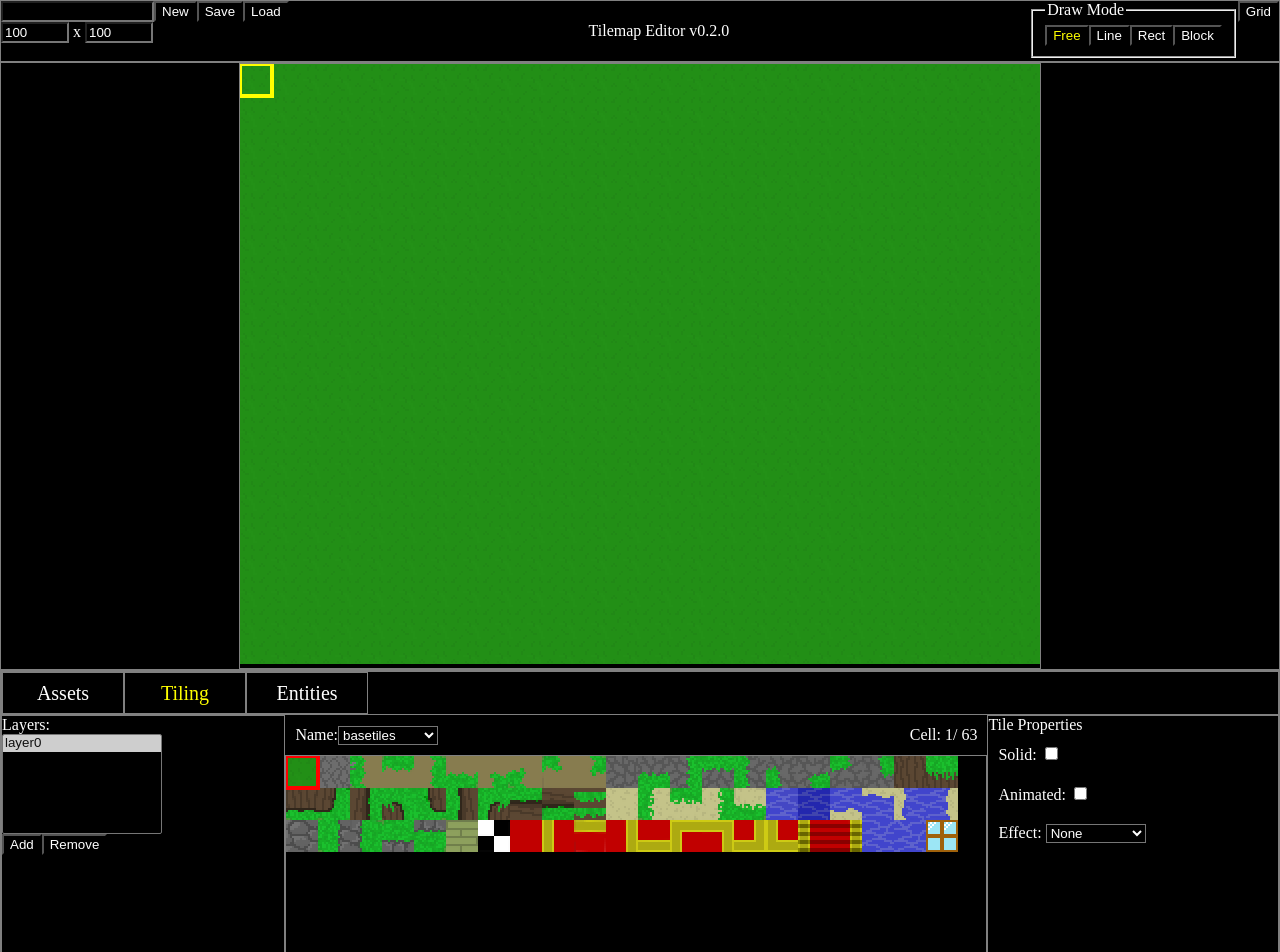
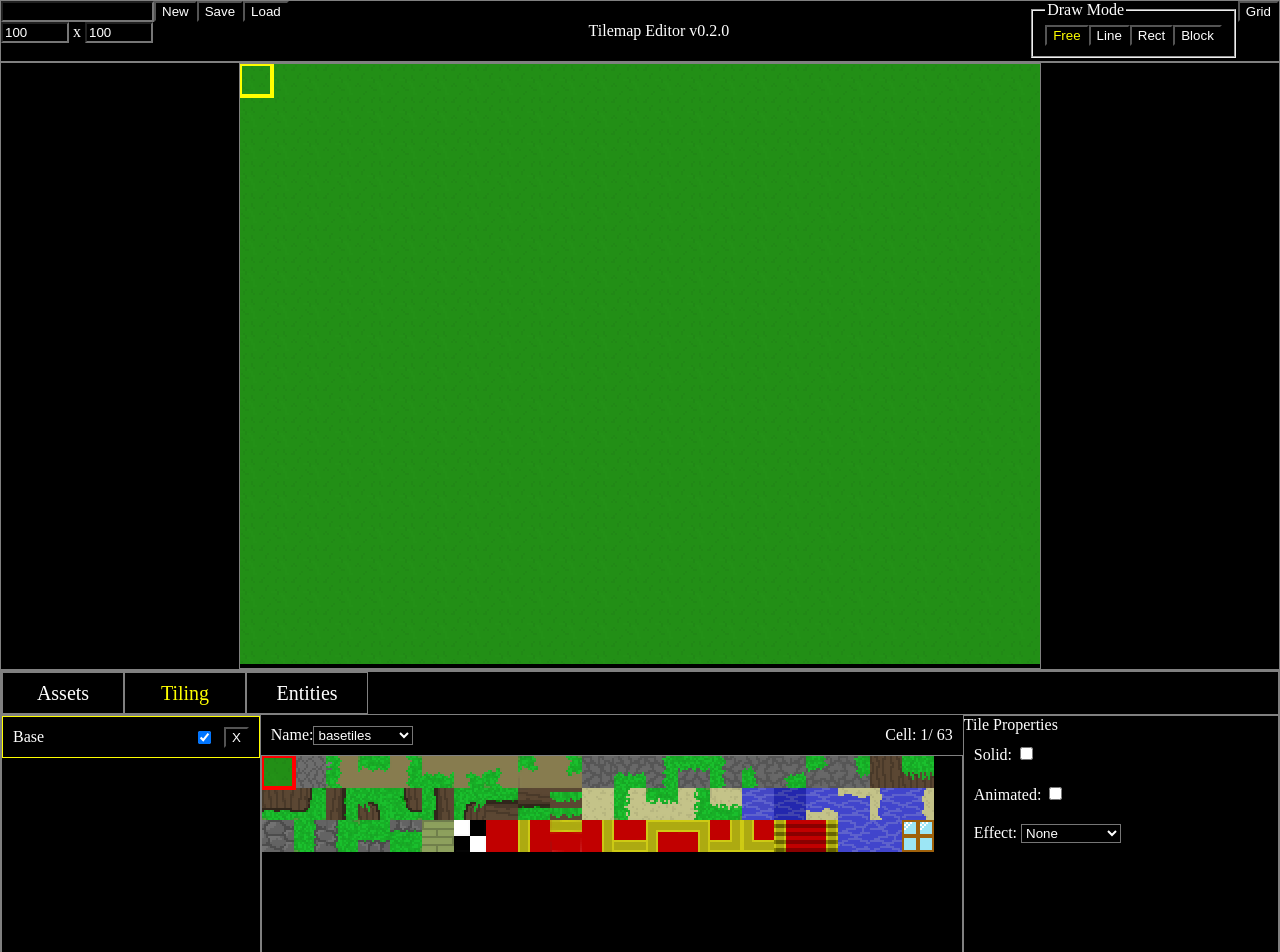
Before and after one commit to TheJamHutch/TilemapEditor, an Angular app: page / in a window 1280 px wide. Shown: the top 952 px of the page. Built offline with nearby package versions, Linux system fonts and the light colour scheme.

Commit message:
Toggle the visibility of individual layers

```diff
--- a/src/app/assets-tab/assets-tab.component.ts
+++ b/src/app/assets-tab/assets-tab.component.ts
@@ -20,7 +20,7 @@ export class AssetsTabComponent implements OnInit {
   constructor(private assets: AssetsService, private eventBus: EventBusService) { }
 
   ngOnInit(): void {
-    this.eventBus.register(EventType.AssetsChange, (context: any) => {
+    this.eventBus.register(EventType.AssetsUpdate, (context: any) => {
       this.textures = Object.keys(this.assets.store.textures);
       this.tilesheets = Object.keys(this.assets.store.tilesheets);
       this.spritesheets = Object.keys(this.assets.store.spritesheets);
--- a/src/app/assets.service.ts
+++ b/src/app/assets.service.ts
@@ -41,7 +41,7 @@ export class AssetsService {
     await this.loadAllSpritesheets();
     await this.loadAllMaps(this.store.tilesheets);
 
-    this.eventBus.raise(EventType.AssetsChange);
+    this.eventBus.raise(EventType.AssetsUpdate);
   }
 
   exportJson(id: string, obj: any): void {
@@ -117,7 +117,7 @@ export class AssetsService {
         break;
     }
 
-    this.eventBus.raise(EventType.AssetsChange);
+    this.eventBus.raise(EventType.AssetsUpdate);
 
     return assetId;
   }
--- a/src/app/core/tilemap.ts
+++ b/src/app/core/tilemap.ts
@@ -37,7 +37,7 @@ export namespace Tiling{
       this.layers = [];
 
       for (let layer of tilemap.layers){
-        this.layers.push(new TilemapLayer(layer.tiles, layer.tilesheet, this.dimensions));
+        this.layers.push(new TilemapLayer(layer.id, layer.tiles, layer.tilesheet, this.dimensions));
       }
 
       this.resolution = {
@@ -102,11 +102,14 @@ export namespace Tiling{
   }
 
   export class TilemapLayer{
+    id: string // @TODO: Distinguish layer ID from name?
     tilesheet: any;
     tiles: number[];
     hiddenTiles: any[];
+    visible = true;
 
-    constructor(tiles: number[], tilesheet: any, dimensions: Vector){
+    constructor(id: string, tiles: number[], tilesheet: any, dimensions: Vector){
+      this.id = id;
       this.tilesheet = tilesheet;
       this.tiles = [];
       this.hiddenTiles = [];
@@ -199,10 +202,15 @@ export namespace Tiling{
     };
 
     for (let i = 0; i <= topLayerIdx; i++){
+      const layer = tilemap.layers[i];
+
+      if (!layer.visible){
+        continue;
+      }
+
       for (let y = start.y; y < end.y; y++){
         for (let x = start.x; x < end.x; x++){
           const tileIdx = (y * tilemap.dimensions.x) + x;
-          const layer = tilemap.layers[i];
           const tileType = layer.tiles[tileIdx];
 
           if (tileType > -1 && !tilemap.isTileHidden(tileIdx, i)){
--- a/src/app/editor-control/editor.ts
+++ b/src/app/editor-control/editor.ts
@@ -25,7 +25,6 @@ export class Editor{
   paste = false;
   tilemap?: Tiling.Tilemap;
   camera?: Camera;
-  topLayerIdx = -1;
   showGrid = false;
 
   mode = EditorMode.Draw;
@@ -46,8 +45,6 @@ export class Editor{
   loadMap(rawMap: any){
     this.tilemap = new Tiling.Tilemap(rawMap.tilemap, this.tileSize);
     this.camera = new Camera(this.context.resolution, this.tilemap.resolution);
-
-    this.topLayerIdx = 0;
   }
 
   saveMap(mapId: string): any {
@@ -133,8 +130,8 @@ export class Editor{
 
   resetTileSelection(): void {
     for (let tilePos of this.selectedTiles){
-      const tileVal = (this.topLayerIdx === 0) ? 0 : -1;
-      this.tilemap.setTile(this.topLayerIdx, tilePos, tileVal);
+      const tileVal = (this.topLayerIdx() === 0) ? 0 : -1;
+      this.tilemap.setTile(this.topLayerIdx(), tilePos, tileVal);
     }
     this.selectedTiles = [];
   }
@@ -150,7 +147,7 @@ export class Editor{
     const worldPos = this.camera.viewToWorld(this.cursor) as Vector;
     const tilePos = Tiling.worldToTilePos(this.tilemap, worldPos);
 
-    this.tilemap.setTile(this.topLayerIdx, tilePos, this.selectedTileIdx);
+    this.tilemap.setTile(this.topLayerIdx(), tilePos, this.selectedTileIdx);
   }
 
   getTileAtCursorPos(): Vector {
@@ -169,7 +166,7 @@ export class Editor{
     this.context.setFillColor('black');
     this.context.fillRect(new Rect({ x: 0, y: 0, w: this.context.resolution.x, h: this.context.resolution.y }));
 
-    Tiling.renderTilemap(this.context, this.tilemap, this.camera, this.topLayerIdx);
+    Tiling.renderTilemap(this.context, this.tilemap, this.camera, this.topLayerIdx());
 
     if (this.showGrid){
       this.renderGrid();
@@ -239,6 +236,7 @@ export class Editor{
         dimensions: mapDims,
         layers: [
           {
+            id: 'Base',
             tilesheet,
             tiles: [] as any[]
           }
@@ -262,13 +260,25 @@ export class Editor{
     this.tilemap.layers[layerIdx].tilesheet = tilesheet;
   }
 
-  addLayer(tilesheet: any): void {
-    const layer = new Tiling.TilemapLayer([], tilesheet, this.tilemap.dimensions);
+  addLayer(layerId: string, tilesheet: any): void {
+    const layer = new Tiling.TilemapLayer(layerId, [], tilesheet, this.tilemap.dimensions);
     this.tilemap.layers.push(layer);
   }
 
-  removeLayer(layerIdx: number): void {
+  removeLayer(layerId: string): void {
+    let layerIdx = this.tilemap.layers.findIndex((layer: Tiling.TilemapLayer) => layer.id === layerId)
     this.tilemap.layers.splice(layerIdx, 1);
-    this.topLayerIdx--;
+  }
+
+  topLayerIdx(): number {
+    let topLayerIdx = 0;
+
+    for (let i = 0; i < this.tilemap.layers.length; i++){
+      if (this.tilemap.layers[i].visible){
+        topLayerIdx = i;
+      }
+    }
+
+    return topLayerIdx;
   }
 }
--- a/src/app/event-bus.service.ts
+++ b/src/app/event-bus.service.ts
@@ -9,7 +9,7 @@ export enum EventType{
   MapChange,
   PaletteSelect,
   ToggleGrid,
-  AssetsChange,
+  AssetsUpdate,
   LayerChange,
   AddLayer,
   RemoveLayer,
@@ -91,8 +91,8 @@ export class EventBusService {
       case EventType.ToggleGrid:
         key = 'ToggleGrid';
         break;
-      case EventType.AssetsChange:
-        key = 'AssetsChange';
+      case EventType.AssetsUpdate:
+        key = 'AssetsUpdate';
         break;
       case EventType.LayerChange:
         key = 'LayerChange';
--- a/src/app/tiling-tab/tiling-tab.component.html
+++ b/src/app/tiling-tab/tiling-tab.component.html
@@ -1,16 +1,19 @@
 <div class="container">
 
 
-
-  <div class="container column bordered">
-    <label>Layers:</label>
-    <select multiple>
-      <option *ngFor="let layer of layerOptions(); let i = index" [value]="i" [selected]="layerOptionSelected(i)" (click)="onLayerSelect($event.target.value)">layer{{i}}</option>
-    </select>
-    <div>
-      <button (click)="onAddLayerClick()">Add</button>
-      <button (click)="onRemoveLayerClick()">Remove</button>
+  <div class="container column bordered" style="height: 390px;">
+    <div class="layer-box">
+      <div *ngFor="let layer of this.tilemap?.layers.slice().reverse()" class="layer-option" [style.border]="(layer.id === 'Base') ? '1px solid yellow' : null">
+        <span>{{ layer.id }}</span>
+        <div class="button-block">
+          <input type="checkbox" [checked]="layer.visible" (change)="onLayerVisibilityChange(layer.id, $event.target.checked)">
+          <button [disabled]="i === 0" (click)="onRemoveLayerClick(layer.id)">X</button>
+        </div>
+      </div>
     </div>
+    <button (click)="onAddLayerClick()" class="add-layer">
+      Add new layer...
+    </button>
   </div>
 
 
--- a/src/app/tiling-tab/tiling-tab.component.scss
+++ b/src/app/tiling-tab/tiling-tab.component.scss
@@ -17,3 +17,30 @@ select[multiple]{
   height: 40px;
   align-items: center !important;
 }
+
+.layer-box{
+  height: 100%;
+  overflow-y: auto;
+}
+
+.layer-option{
+  display: flex;
+  justify-content: space-between;
+  padding-left: 10px;
+  padding-right: 10px;
+  height: 40px;
+  align-items: center;
+
+  .button-block{
+    display: flex;
+    gap: 10px;
+
+    button[disabled]{
+      color: grey;
+    }
+  }
+}
+
+.add-layer{
+  height: 40px;
+}
--- a/src/app/tiling-tab/tiling-tab.component.ts
+++ b/src/app/tiling-tab/tiling-tab.component.ts
@@ -1,6 +1,7 @@
 import { Component, OnInit, AfterViewInit } from '@angular/core';
 import { AssetsService } from '../assets.service';
 import { Rendering } from '../core/rendering';
+import { Tiling } from '../core/tilemap';
 import { EventBusService, EventType } from '../event-bus.service';
 
 @Component({
@@ -15,7 +16,6 @@ export class TilingTabComponent implements OnInit, AfterViewInit {
 
   tilesheetOptions = [];
   tilemap?: any;
-  layerIdx: number = 0;
   tileIdx: number = 0;
   tileEffectOptions = [];
 
@@ -29,7 +29,7 @@ export class TilingTabComponent implements OnInit, AfterViewInit {
     // @TODO: This is hardcoded
     this.tileEffectOptions = ['None', 'Hurt', 'Teleport', 'Transition', 'Door', 'Roof'];
 
-    this.eventBus.register(EventType.AssetsChange, (_) => {
+    this.eventBus.register(EventType.AssetsUpdate, (_) => {
       this.tilesheetOptions = [];
       const tilesheets = Object.values(this.assets.store.tilesheets);
       for (let sheet of tilesheets){
@@ -38,7 +38,6 @@ export class TilingTabComponent implements OnInit, AfterViewInit {
     });
     this.eventBus.register(EventType.MapChange, (context: any) => {
       this.tilemap = context.tilemap;
-      this.layerIdx = 0;
     });
     this.eventBus.register(EventType.PaletteSelect, (context: any) => {
       this.tileIdx = context.cellIdx;
@@ -48,7 +47,7 @@ export class TilingTabComponent implements OnInit, AfterViewInit {
       this.openTilesheet = this.assets.store.tilesheets[context.tilesheetId];
     });
 
-    this.eventBus.register(EventType.AssetsChange, (context: any) => {
+    this.eventBus.register(EventType.AssetsUpdate, (context: any) => {
       this.allTilesheets = Object.values(this.assets.store.tilesheets);
     });
   }
@@ -57,41 +56,23 @@ export class TilingTabComponent implements OnInit, AfterViewInit {
 
   }
 
-  layerOptions(): any[] {
-    let layers = [];
-    if (this.tilemap?.layers){
-      layers = this.tilemap.layers;
-    }
-    return layers;
+  layerOptionSelected(layerId: string): boolean {
+    return false; //(layerIdx === this.topLayerIdx);
   }
 
-  layerOptionSelected(layerIdx: number): boolean {
-    return (layerIdx === this.layerIdx);
+  /*
+  onLayerSelect(layerId: string): void {
+    this.eventBus.raise(EventType.LayerChange, { layerId });
+    const layer = this.tilemap.layers.filter((layer: Tiling.TilemapLayer) => layer.id === layerId)[0];
+    this.eventBus.raise(EventType.TilesheetChange, { tilesheetId: layer.tilesheetId });
+  }*/
+
+  onAddLayerClick(): void {
+    this.eventBus.raise(EventType.AddLayer, { layerId: `layer${this.tilemap.layers.length}` });
   }
 
-  onLayerSelect(layerIdx: any): void {
-    this.layerIdx = parseInt(layerIdx);
-    this.eventBus.raise(EventType.LayerChange, { layerIdx });
-    const tilesheetId = this.tilemap.layers[layerIdx].tilesheet.id;
-    this.eventBus.raise(EventType.TilesheetChange, { tilesheetId });
-  }
-
-  onAddLayerClick(): void {
-    this.eventBus.raise(EventType.AddLayer);
-  }
-
-  onRemoveLayerClick(): void {
-    if (this.layerIdx > 0){
-      this.eventBus.raise(EventType.RemoveLayer, { layerIdx: this.layerIdx });
-      this.layerIdx -= 1;
-      this.eventBus.raise(EventType.LayerChange, { layerIdx: this.layerIdx });
-      const tilesheetId = this.tilemap.layers[this.layerIdx].tilesheet.id;
-      this.eventBus.raise(EventType.TilesheetChange, { tilesheetId });
-    }
-  }
-
-  tilesheetOptionSelected(tilesheetId: string): boolean {
-    return (tilesheetId === this.tilemap?.layers[this.layerIdx].tilesheet.id);
+  onRemoveLayerClick(layerId: string): void {
+    this.eventBus.raise(EventType.RemoveLayer, { layerId });
   }
 
   onTilesheetSelect(tilesheetId: string): void {
@@ -101,7 +82,7 @@ export class TilingTabComponent implements OnInit, AfterViewInit {
   tileIsSolid(): boolean {
     let isSolid = false;
     if (this.tilemap){
-      isSolid = (this.tilemap.layers[this.layerIdx].tilesheet.solidMap[this.tileIdx]);
+      //isSolid = (this.tilemap.layers[this.topLayerIdx].tilesheet.solidMap[this.tileIdx]);
     }
 
     return isSolid;
@@ -110,15 +91,19 @@ export class TilingTabComponent implements OnInit, AfterViewInit {
   tileIsAnimated(): boolean {
     let isAnimated = false;
 
-    if (this.tilemap){
-      isAnimated = (this.tilemap.layers[this.layerIdx].tilesheet.animatedMap[this.tileIdx])
-    }
+    //if (this.tilemap){
+      //isAnimated = (this.tilemap.layers[this.topLayerIdx].tilesheet.animatedMap[this.tileIdx])
+   // }
 
     return isAnimated;
   }
 
   tileEffectOptionSelected(optionIdx: number): boolean {
-    return (optionIdx === this.tilemap?.layers[this.layerIdx].tilesheet.effectMap[this.tileIdx]);
+    return false; //(optionIdx === this.tilemap?.layers[this.topLayerIdx].tilesheet.effectMap[this.tileIdx]);
+  }
+
+  onLayerVisibilityChange(layerId: string, checked: boolean): void {
+    this.eventBus.raise(EventType.LayerChange, { layerId, visible: checked });
   }
 
 }
--- a/src/assets/maps/daynight.json
+++ b/src/assets/maps/daynight.json
@@ -8,6 +8,7 @@
 		},
 		"layers":[
 			{
+				"id": "Base",
 				"tilesheetId":"basetiles",
 				"tiles":[
 					0,
@@ -913,6 +914,7 @@
 				]
 			},
 			{
+				"layerId": "Scenery",
 				"tilesheetId":"toptiles",
 				"tiles":[
 					1,
@@ -1818,6 +1820,7 @@
 				]
 			},
 			{
+				"layerId": "Glass",
 				"tilesheetId":"glass",
 				"tiles":[
 					-1,
```
Also changed, not shown: src/app/editor-control/editor-control.component.ts (+23 -4 lines).
